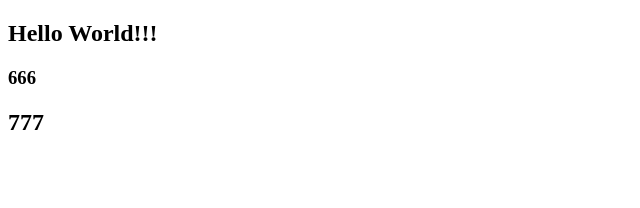
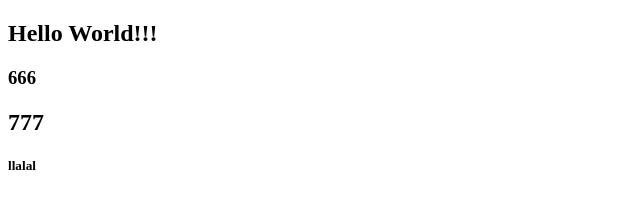
Before and after one commit to zhangmingcheng/DockerTset, a plain HTML site: page WebRoot/index.html in a window 1280 px wide. Shown: the full height of the page, 0-640 px from the left. Drawn offline with Linux system fonts and the light colour scheme.

Commit message:
修改主页面

```diff
--- a/WebRoot/index.html
+++ b/WebRoot/index.html
@@ -8,5 +8,6 @@
    <h2>Hello World!!!</h2>
    <h3>666</h3>
    <h2>777</h2>
+   <h5>llalal</h5>
 </body>
 </html>
```
